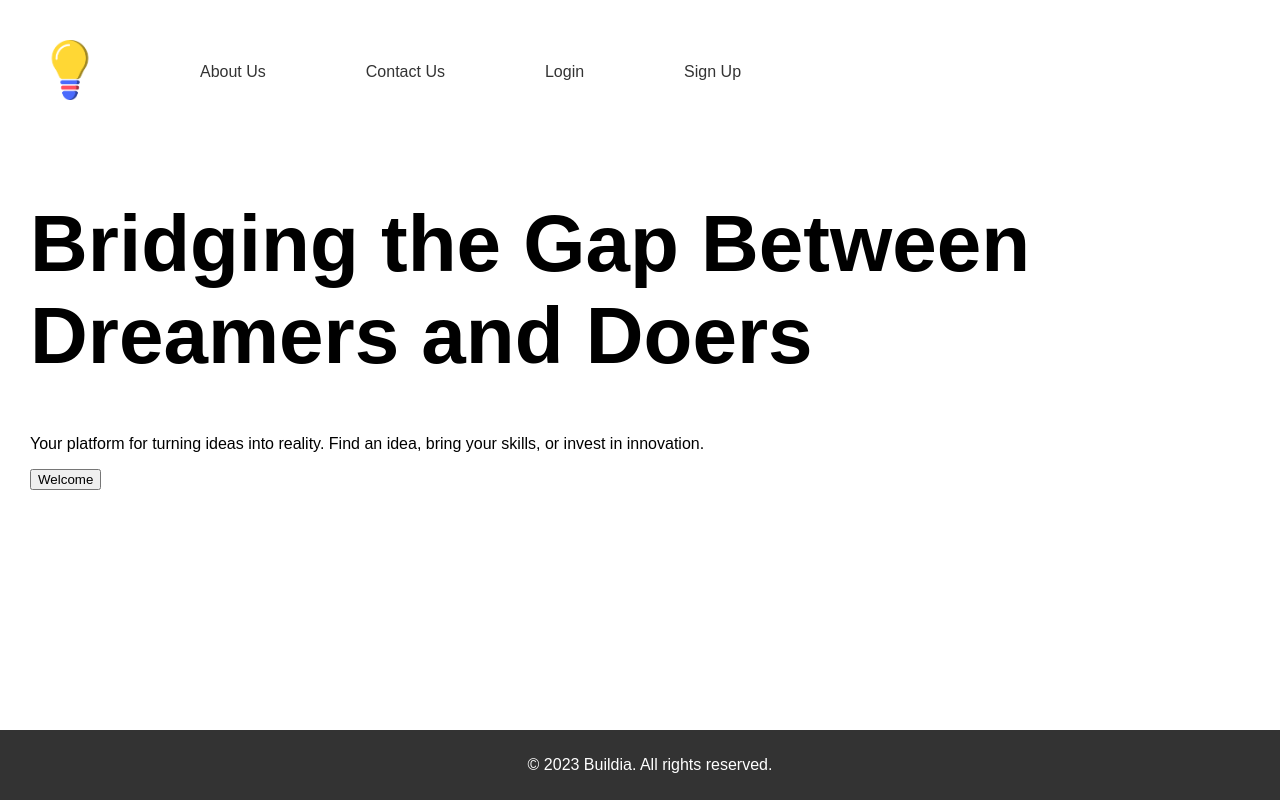
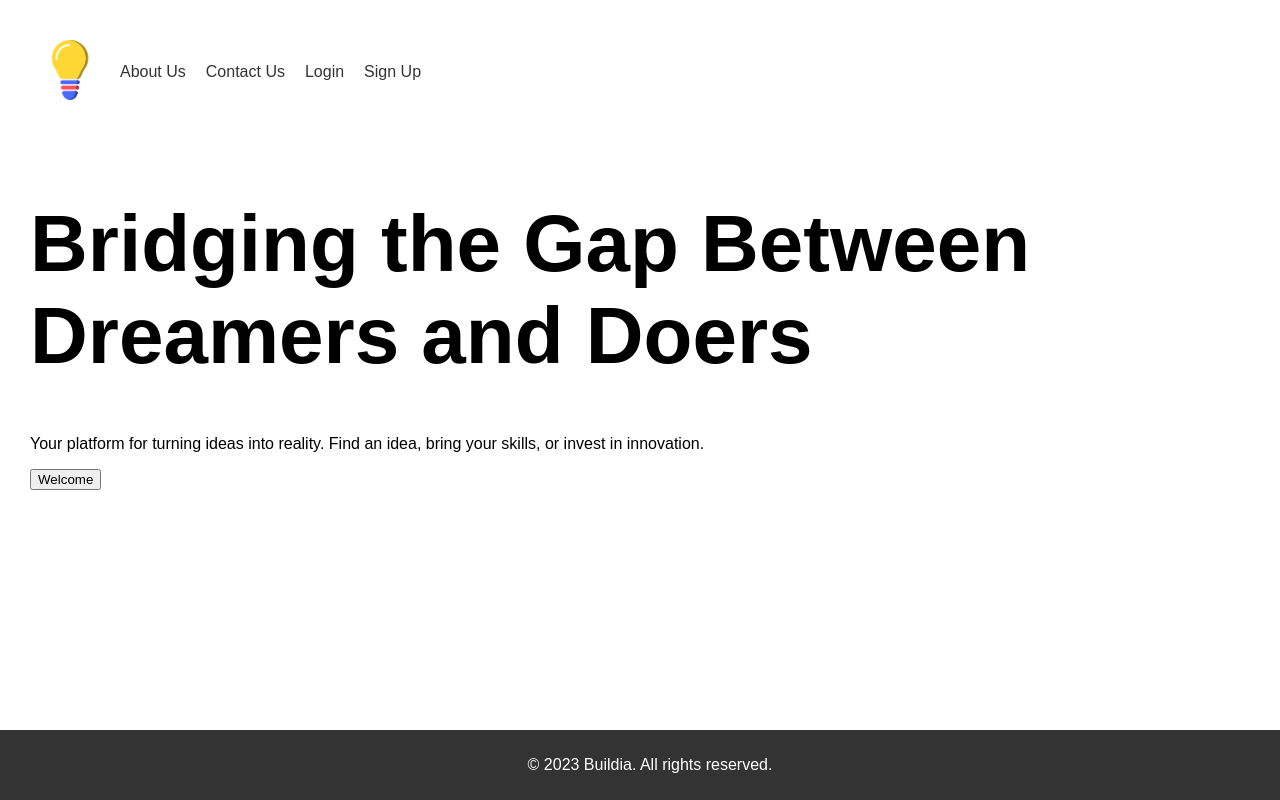
Before and after one commit to buildia/buildia-website, a plain HTML site: page index.html in a window 1280 px wide. Drawn offline with Linux system fonts and the light colour scheme.

Commit message:
removed unnessesary css

```diff
--- a/css/main.css
+++ b/css/main.css
@@ -20,11 +20,6 @@ header {
     text-align: left;
 }
 
-nav a {
-    color: black;
-    margin: 0 40px;
-    text-decoration: none;
-}
 
 .logo_link{
   margin-left: 0px;
```
